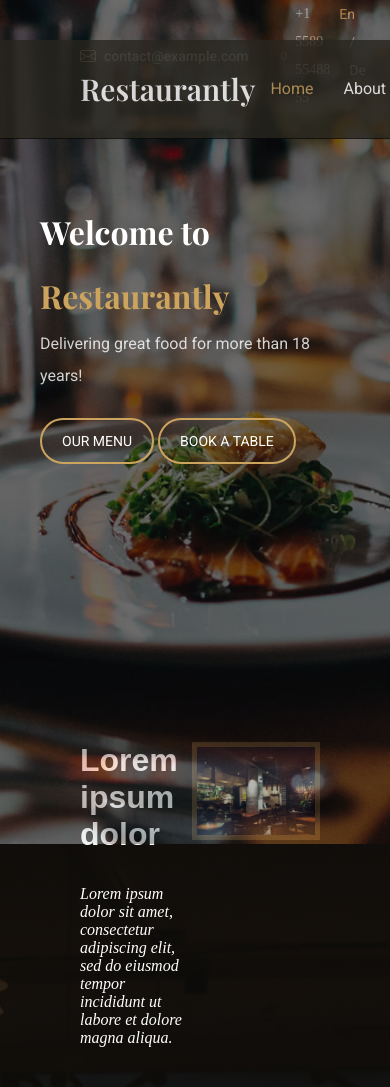
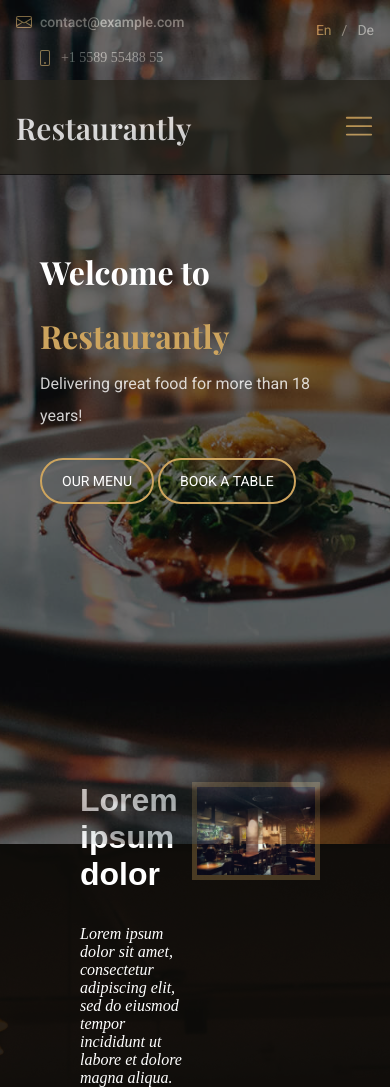
Before and after one commit to 07asfah/js-project-hafsa, a website: page index.html in a window 390 px wide. Shown: the top 1087 px of the page. Drawn offline with nearby package versions, Linux system fonts and the light colour scheme; files whose address does not match are found by name; a web font is replaced by a local one.

Commit message:
responsive of the header and js

```diff
--- a/index.html
+++ b/index.html
@@ -38,6 +38,11 @@
                 <a href="#index.html" class="name">
                     <h1>Restaurantly</h1>
                 </a>
+                <button class="menu-toggle" aria-label="Toggle menu">
+                    <svg xmlns="http://www.w3.org/2000/svg" width="24" height="24" fill="currentColor" viewBox="0 0 16 16">
+                        <path fill-rule="evenodd" d="M1.5 12a.5.5 0 0 1 0-1h13a.5.5 0 0 1 0 1h-13zm0-4.5a.5.5 0 0 1 0-1h13a.5.5 0 0 1 0 1h-13zM1.5 3a.5.5 0 0 1 0-1h13a.5.5 0 0 1 0 1h-13z"/>
+                    </svg>
+                </button>
                 <nav id="navmenu" class="navmenu">
                     <ul>
                         <li><a href="" class="active">Home</a></li>
--- a/public/js/app.js
+++ b/public/js/app.js
@@ -22,6 +22,7 @@ function filterMenuItems(filter) {
     }
 });
 
+//menu
 
 var specialsData = [
     {
@@ -75,6 +76,8 @@ var specialsData = [
     });
 }
 
+
+//carousel
 const track = document.querySelector('.carousel-track');
 const slides = Array.from(track.children);
 const indicators = document.querySelectorAll('.carousel-indicator');
@@ -87,3 +90,13 @@ indicators.forEach(indicator => {
         indicator.classList.add('active');
     });
 });
+
+//header
+
+document.addEventListener("DOMContentLoaded", function () {
+    const menuToggle = document.querySelector(".menu-toggle");
+    const navMenu = document.querySelector(".navmenu");
+    menuToggle.addEventListener("click", function () {
+    navMenu.classList.toggle("active");
+    });
+});
--- a/src/sass/Modules/Home/_header.scss
+++ b/src/sass/Modules/Home/_header.scss
@@ -104,6 +104,9 @@ header{
 
         }
     }
+    .menu-toggle {
+        display: none;
+    }
     .navigation{
         background-color: #29261f;
         opacity: 0.8;
@@ -206,3 +209,84 @@ header{
     }
 
 }
+@media screen and (max-width: 480px) {
+        header {
+        .bar {
+            flex-direction: column;
+            padding: 0.5rem 1rem;
+            height: auto;
+            text-align: center;
+        }
+
+        .contact-info {
+            flex-direction: column;
+            gap: 0.5rem;
+        }
+
+        .languages {
+            margin-top: 0.5rem;
+            ul {
+            justify-content: center;
+            }
+        }
+
+        .navigation {
+            .container {
+            align-items: flex-start;
+            gap: 1rem;
+            padding-inline: 1rem;
+            padding-top: 1rem;
+            }
+
+            .navmenu {
+            position: fixed;
+            top: 60px;
+            right: -100%;
+            width: 70%;
+            height: 100vh;
+            background-color: var(--main-color);
+            flex-direction: column;
+            align-items: flex-start;
+            padding: 2rem 1.5rem;
+            transition: right 0.3s ease-in-out;
+            z-index: 999;
+            }
+
+            .navmenu.active {
+            right: 0;
+            }
+
+            .navmenu ul {
+            flex-direction: column;
+            width: 100%;
+            }
+
+            .navmenu li {
+            width: 100%;
+            margin-bottom: 1rem;
+            }
+
+            .navmenu a {
+            width: 100%;
+            }
+        }
+
+        .button-book-table {
+            display: none;
+        }
+
+        .menu-toggle {
+            display: block;
+            background: none;
+            border: none;
+            cursor: pointer;
+            z-index: 1001;
+
+            svg {
+            fill: var(--accent-color);
+            width: 30px;
+            height: 30px;
+            }
+        }
+        }
+    }
```
Also changed, not shown: public/css/app.css, 1 other file.
